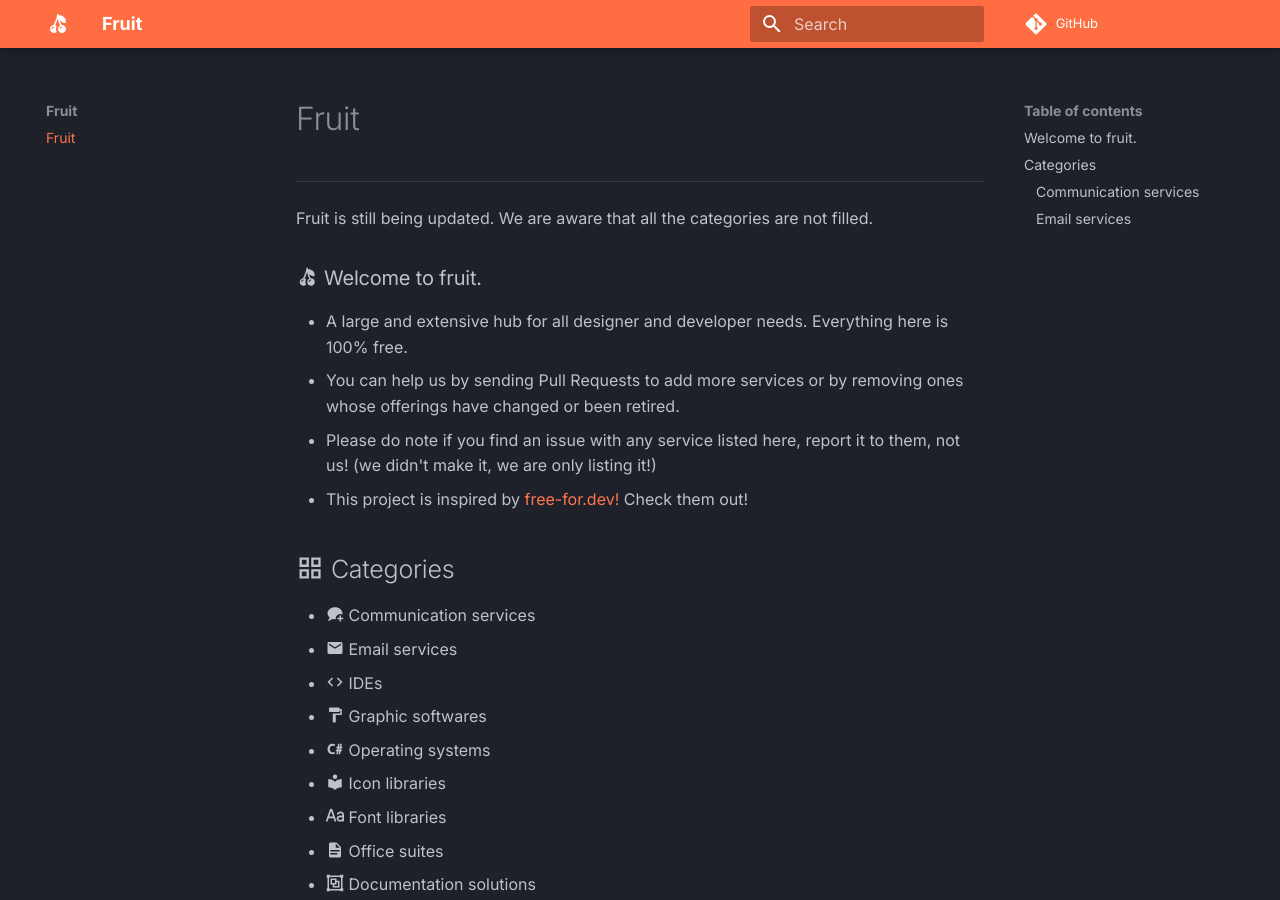
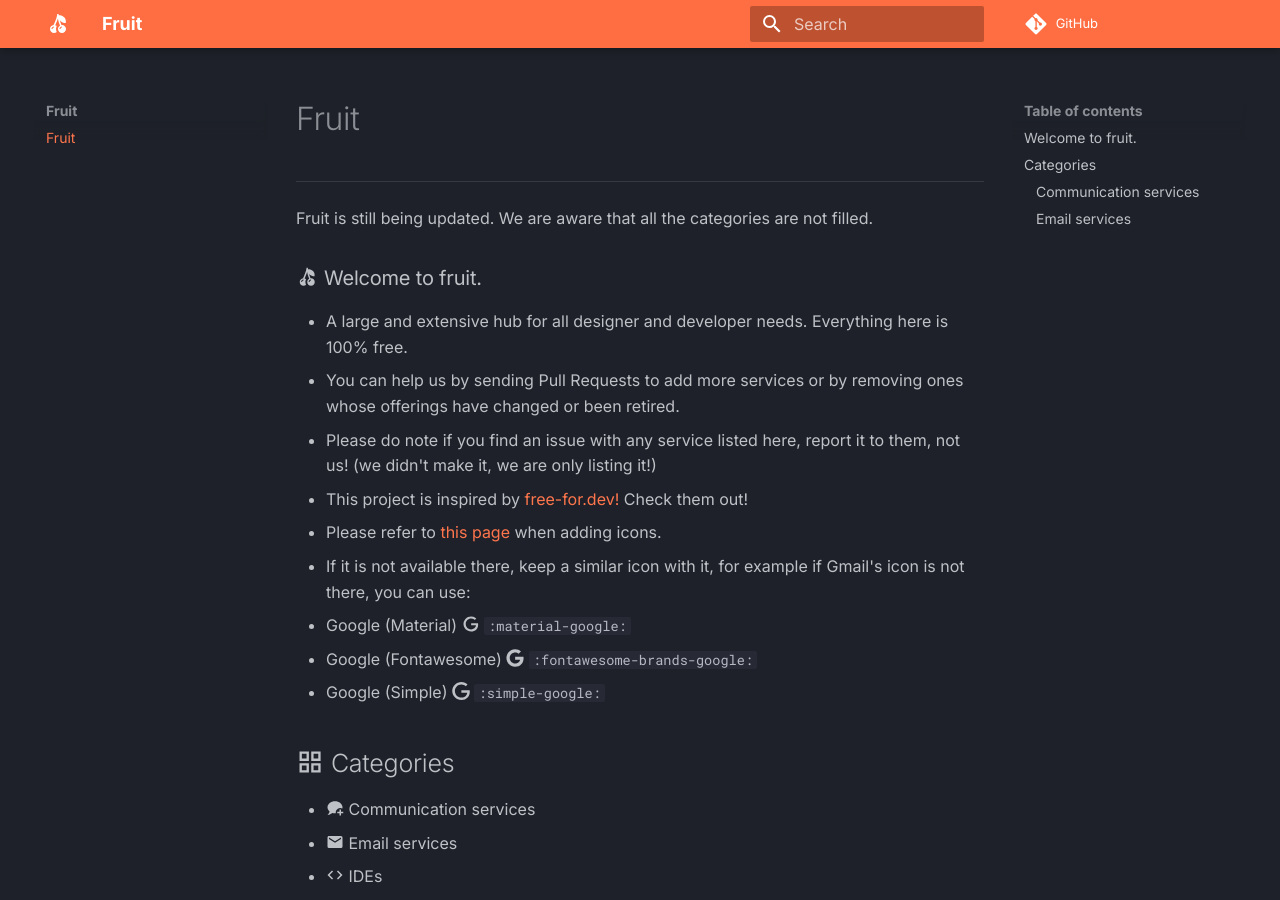
Before and after one commit to hamhimdev/fruit, an MkDocs documentation site: the page built from docs/index.md, in a window 1280 px wide and 900 px high. Built offline with MkDocs 1.6.1 and Material for MkDocs 9.7.7, drawn with Linux system fonts in a browser that asks for light colours; comment, search, counter and statistics services are not loaded.

Commit message:
Minor index.md changes

```diff
--- a/docs/index.md
+++ b/docs/index.md
@@ -6,6 +6,11 @@
 - You can help us by sending Pull Requests to add more services or by removing ones whose offerings have changed or been retired.
 - Please do note if you find an issue with any service listed here, report it to them, not us! (we didn't make it, we are only listing it!)
 - This project is inspired by [free-for.dev!](https://free-for.dev/#) Check them out!
+- Please refer to [this page](https://squidfunk.github.io/mkdocs-material/reference/icons-emojis/) when adding icons.
+- If it is not available there, keep a similar icon with it, for example if Gmail's icon is not there, you can use:
+- Google (Material) :material-google: `:material-google:`
+- Google (Fontawesome) :fontawesome-brands-google: `:fontawesome-brands-google:`
+- Google (Simple) :simple-google: `:simple-google:`
 
 ## :material-view-grid-outline: Categories
 - :material-chat-plus: Communication services
@@ -26,5 +31,5 @@
 - :fontawesome-brands-teamspeak: [TeamSpeak](https://teamspeak.com/) - Use crystal clear sound to communicate with your team mates cross-platform with military-grade security, lag-free performance & unparalleled reliability and uptime.
 
 ### :material-email: Email services
-- :fontawesome-brands-google: [Gmail](https://mail.google.com/mail) - Gmail is email that's intuitive, efficient, and useful.
-- :fontawesome-brands-microsoft: [Outlook](https://outlook.live.com/) - Outlook.com is a free, personal email service.
+- :material-gmail: [Gmail](https://mail.google.com/mail) - Gmail is email that's intuitive, efficient, and useful.
+- :material-microsoft-outlook: [Outlook](https://outlook.live.com/) - Outlook.com is a free, personal email service.
```
